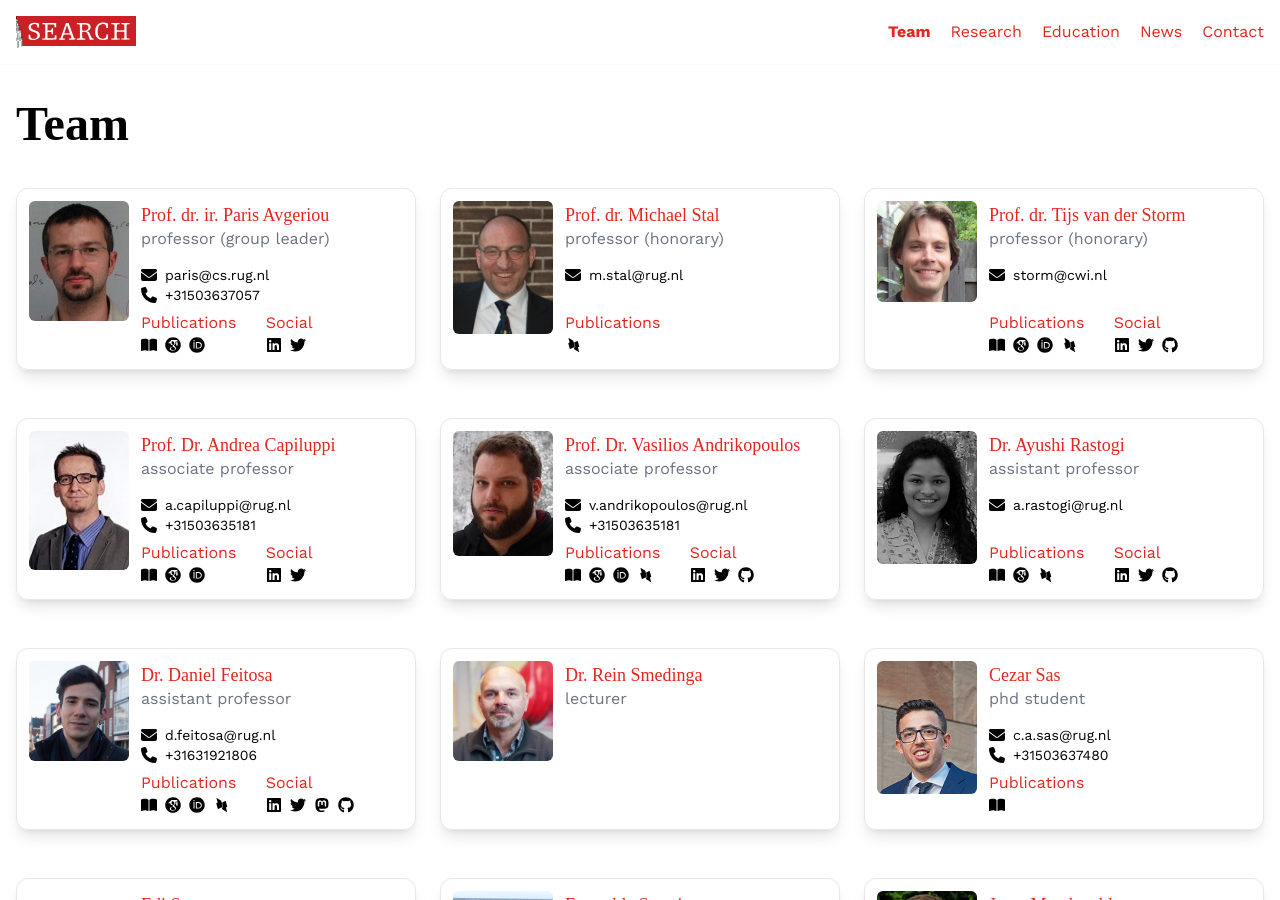
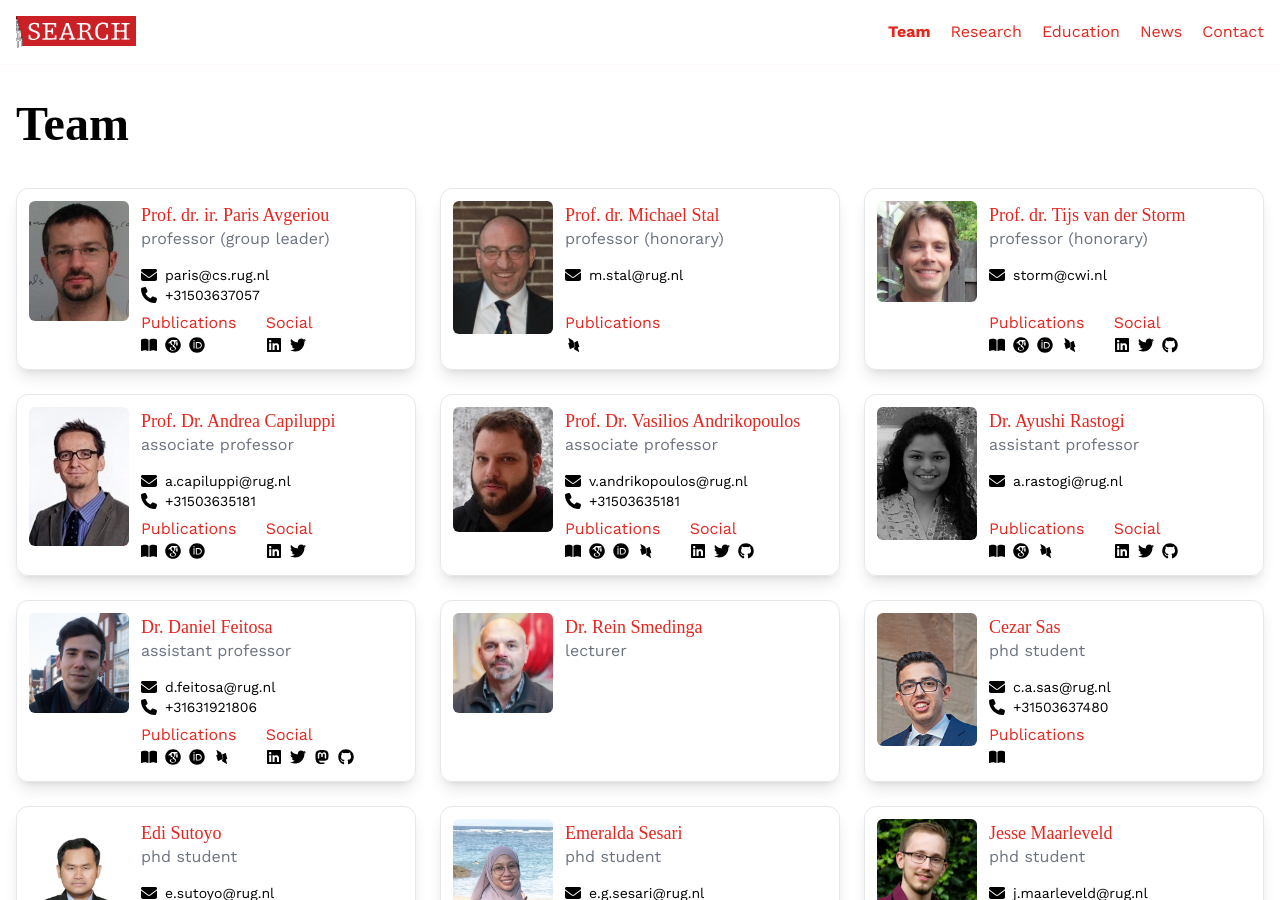
Before and after one commit to search-rug/search-rug.github.io, a Jekyll site: the page built from _pages/team.md, in a window 1280 px wide and 900 px high. Built offline with Jekyll 4.4.1, drawn with Linux system fonts in a browser that asks for light colours; some web fonts are replaced.

Commit message:
Fix padding in the team's page

```diff
--- a/_includes/team-card.html
+++ b/_includes/team-card.html
@@ -1,4 +1,4 @@
-<div class="mb-6 mb-0 rounded-xl border shadow-lg p-3">
+<div class="rounded-xl border shadow-lg p-3">
   <div class="relative block bg-white h-full">
     <div class="flex flex-row items-top h-full">
       <!-- Member image -->
--- a/_layouts/team.html
+++ b/_layouts/team.html
@@ -20,7 +20,7 @@ bodyClass: "page-team"
     </div>
 </div>
 
-<div class="container mx-auto px-4">
+<div class="container mx-auto px-4 pb-6">
     <h1 class="text-4xl font-semibold mb-8">Former Members</h1>
     <ul class="list-disc list-inside space-y-1">
         {% assign exmembers = site.team | where: "status.former", true | sort: "weight" %}
```
